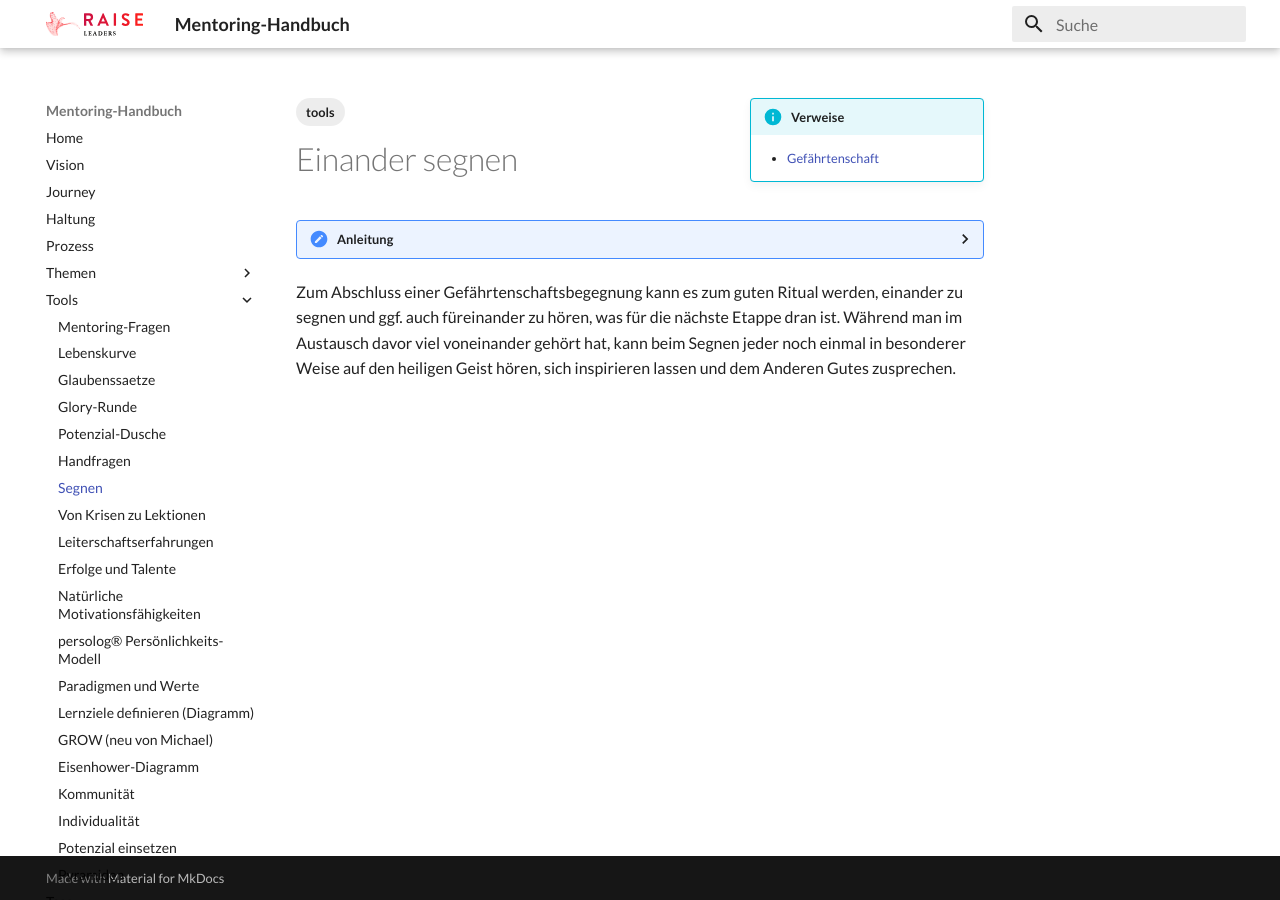
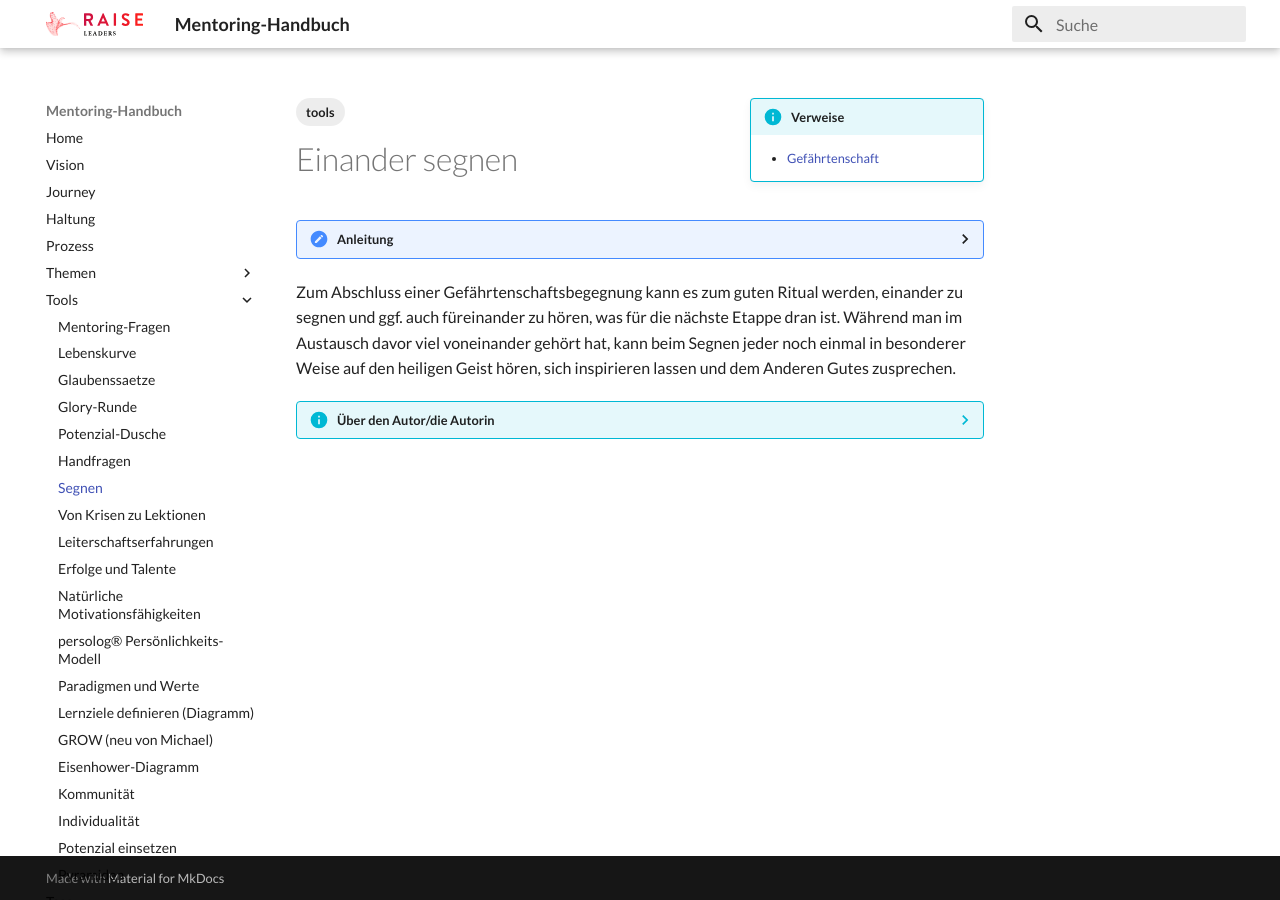
Before and after one commit to chbndrhnns/raise-mentoring-workbook, an MkDocs documentation site: the page built from docs/tools/segnen.md, in a window 1280 px wide. Built offline with MkDocs 1.6.1 and Material for MkDocs 9.7.7, drawn with Linux system fonts in a browser that asks for light colours.

Commit message:
Anleitung "Segnen"

```diff
--- a/docs/tools/segnen.md
+++ b/docs/tools/segnen.md
@@ -13,15 +13,18 @@
 
     #### Erklärung
 
-    - [ ] TODO:
+    Wir hören zusammen auf den Heiligen Geist.
 
     #### Vorgehensweise
 
-    - [ ] TODO:
+    Individuell.
 
     #### Ergebnis/Nutzen
 
-    - [ ] TODO:
+    Inspiration.
 
 
 Zum Abschluss einer Gefährtenschaftsbegegnung kann es zum guten Ritual werden, einander zu segnen und ggf. auch füreinander zu hören, was für die nächste Etappe dran ist. Während man im Austausch davor viel voneinander gehört hat, kann beim Segnen jeder noch einmal in besonderer Weise auf den heiligen Geist hören, sich inspirieren lassen und dem Anderen Gutes zusprechen.
+
+??? info "Über den Autor/die Autorin"
+    --8<-- "_autoren/bunz-ulrike.md"
```
